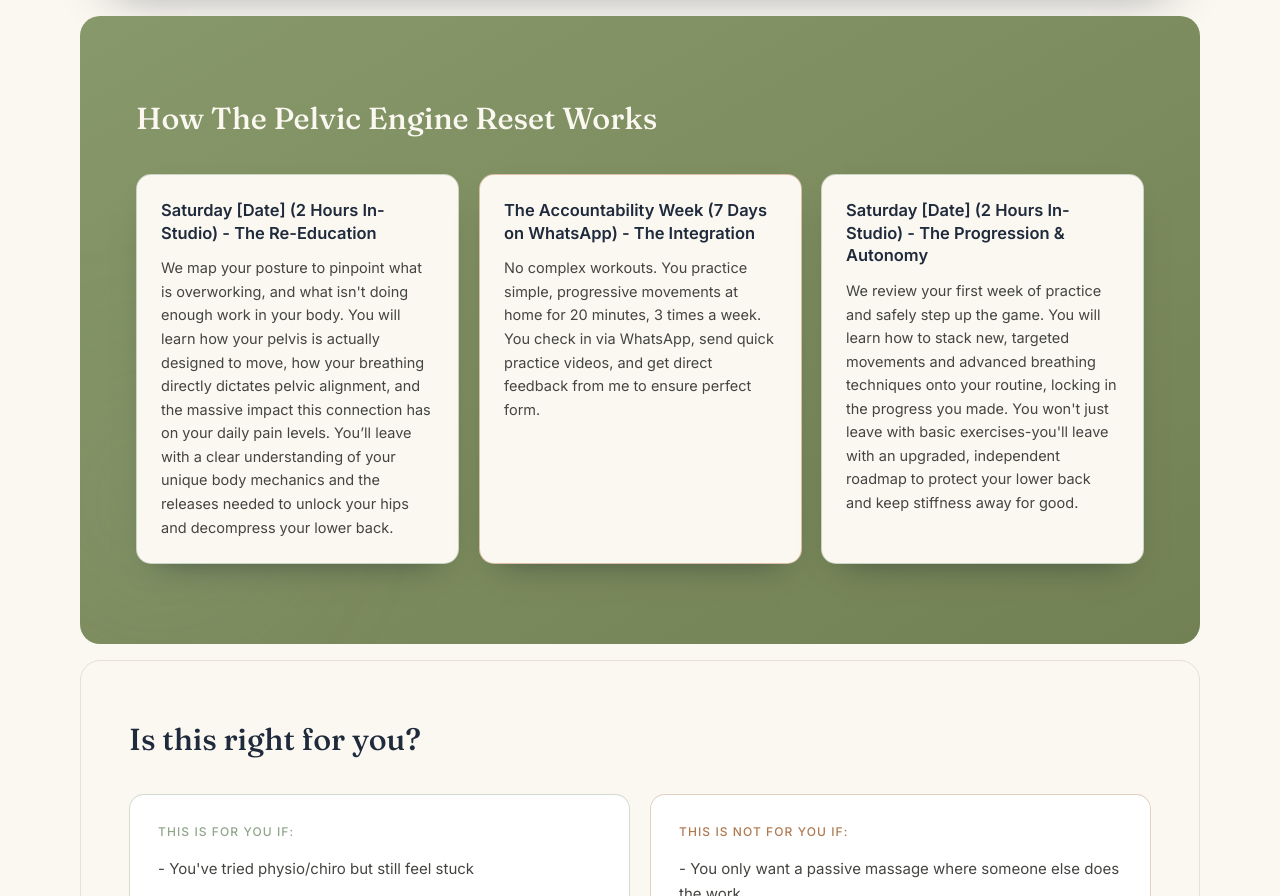
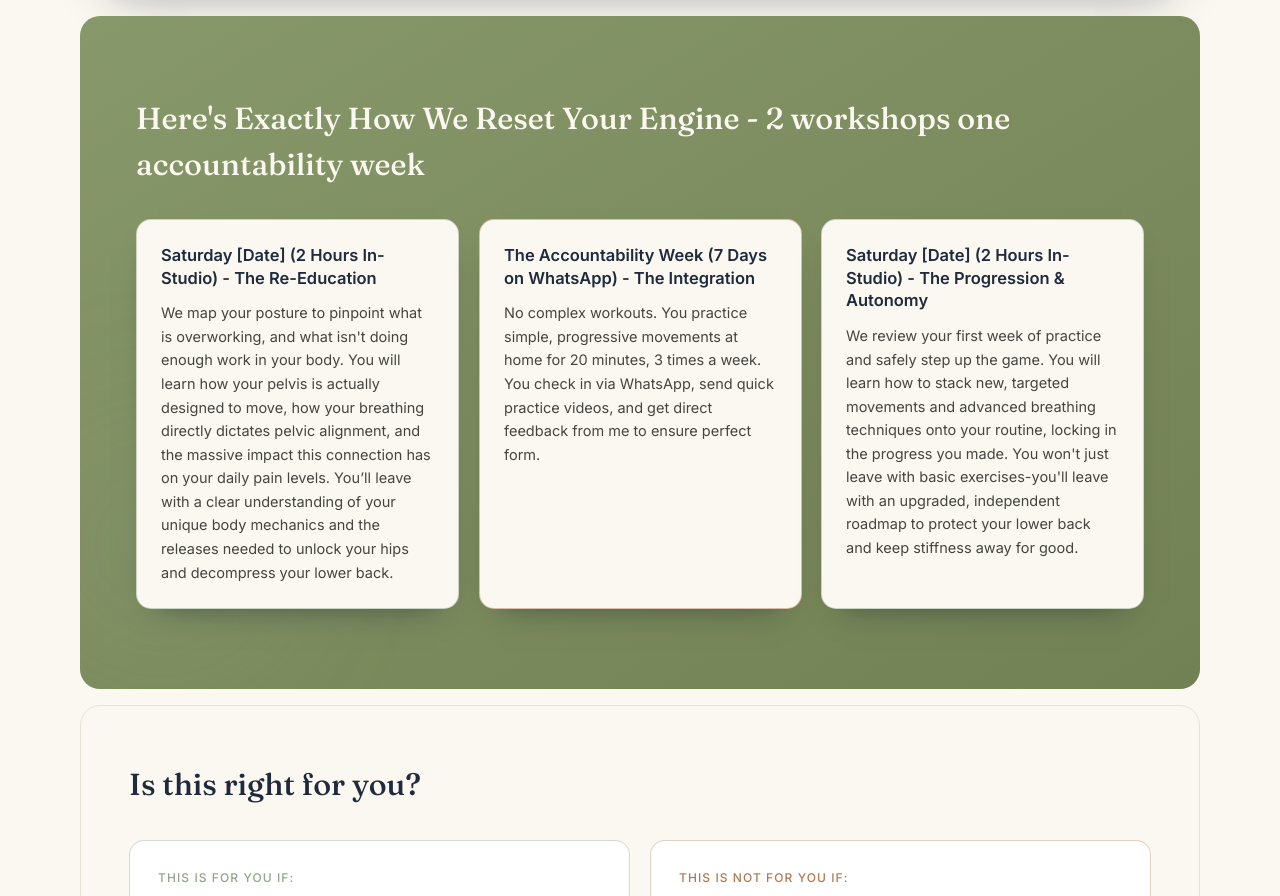
Before and after one commit to VinPOPFrance/James, a Next.js app: page /pelvic-engine-reset in a window 1280 px wide. Shown: the part 1106-2002 px from the top of the page. Built offline with nearby package versions, Linux system fonts and the light colour scheme; no server answers.

Commit message:
Revise header text on Subscriber Pelvic Engine Reset page for improved clarity and engagement

```diff
--- a/src/app/pelvic-engine-reset/page.tsx
+++ b/src/app/pelvic-engine-reset/page.tsx
@@ -129,7 +129,7 @@
           <div className="pointer-events-none absolute -right-16 top-0 h-72 w-72 rounded-full bg-copper/12 blur-3xl" />
           <div className="relative mx-auto max-w-5xl">
             <h2 className="mb-8 font-voice text-[clamp(1.4rem,2.7vw,1.9rem)] font-medium text-ivory">
-              How The Pelvic Engine Reset Works
+              Here&apos;s Exactly How We Reset Your Engine - 2 workshops one accountability week
             </h2>
             <div className="grid gap-5 md:grid-cols-3">
               {sprintBlocks.map((block, index) => (
```
